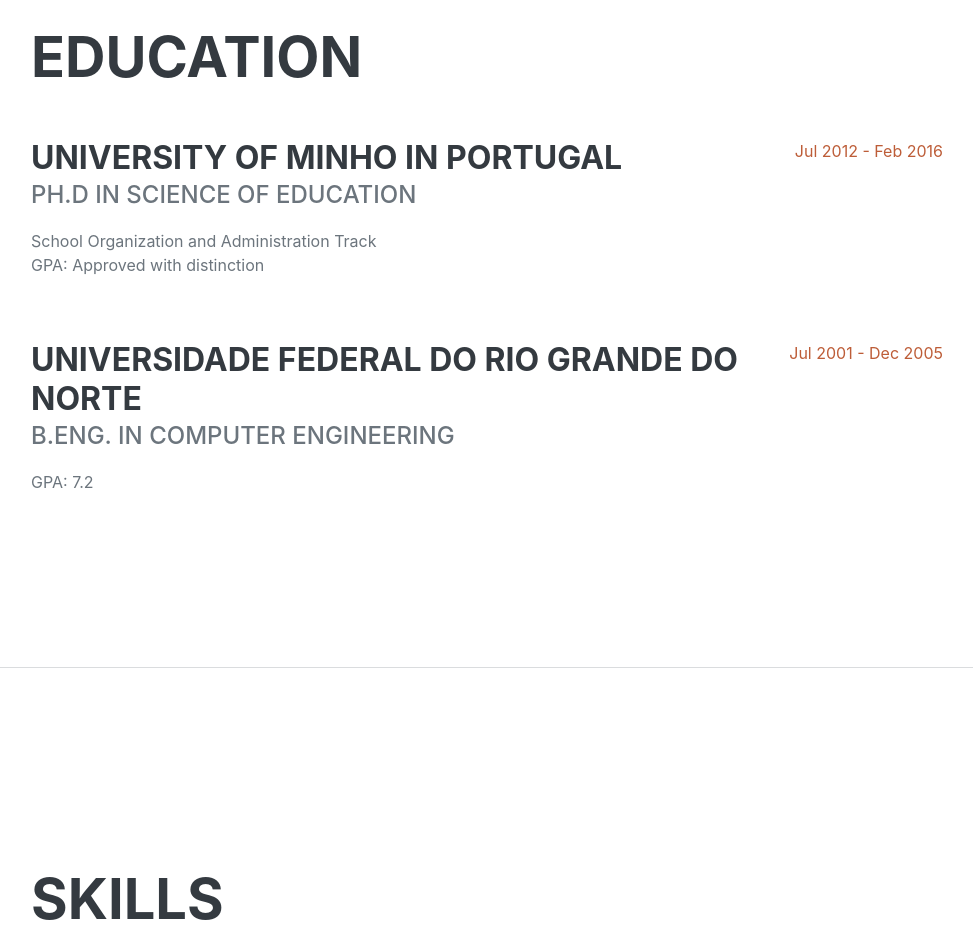
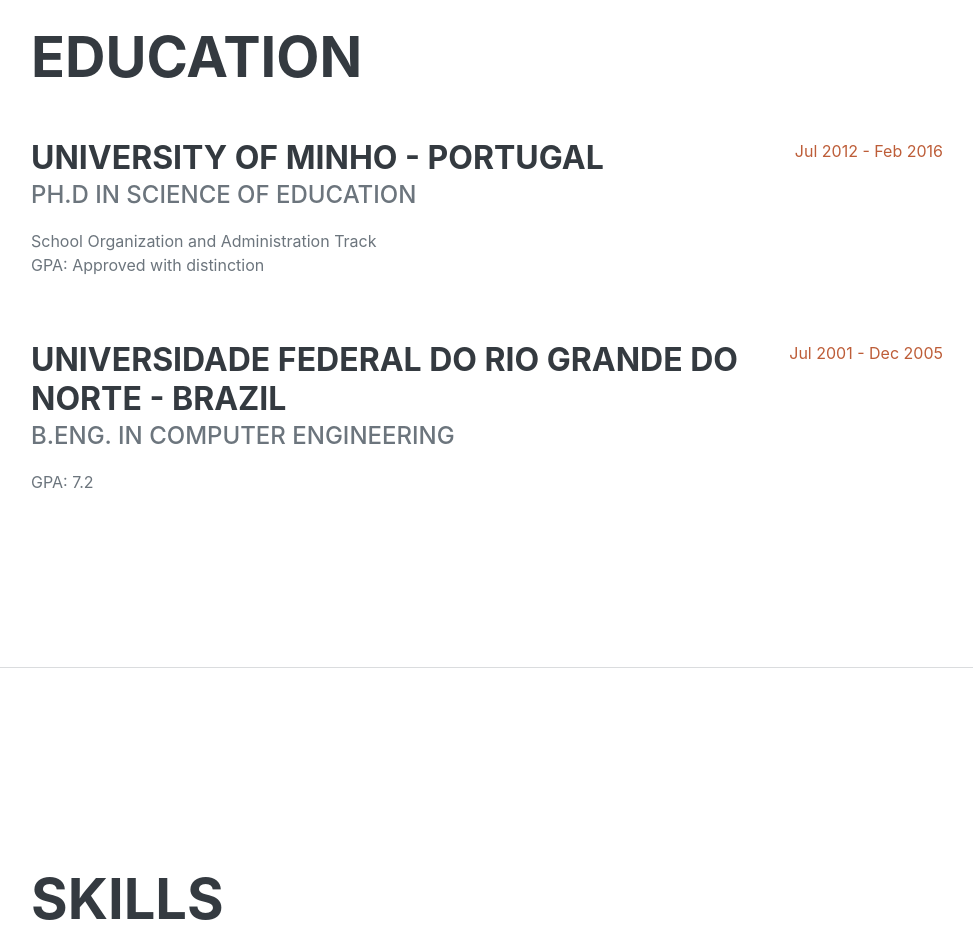
Before and after one commit to andrelfoliver/resume, a plain HTML site: page index.html in a window 1280 px wide. Shown: the part 2140-3079 px from the top of the page, without its empty margins (289-1262 px from the left). Drawn offline with nearby package versions, Linux system fonts and the light colour scheme; a web font is replaced by a local one.

Commit message:
Update index.html

```diff
--- a/index.html
+++ b/index.html
@@ -111,7 +111,7 @@
                     <h2 class="mb-5">Education</h2>
                     <div class="d-flex flex-column flex-md-row justify-content-between mb-5">
                         <div class="flex-grow-1">
-                            <h3 class="mb-0">University of Minho in Portugal</h3>
+                            <h3 class="mb-0">University of Minho - Portugal</h3>
                             <div class="subheading mb-3">Ph.D in Science of Education</div>
                             <div>School Organization and Administration Track</div>
                             <p>GPA: Approved with distinction</p>
@@ -120,7 +120,7 @@
                     </div>
                     <div class="d-flex flex-column flex-md-row justify-content-between">
                         <div class="flex-grow-1">
-                            <h3 class="mb-0">Universidade Federal do Rio Grande do Norte</h3>
+                            <h3 class="mb-0">Universidade Federal do Rio Grande do Norte - Brazil</h3>
                             <div class="subheading mb-3">B.Eng. in Computer Engineering</div>
                             <p>GPA: 7.2</p>
                         </div>
```
